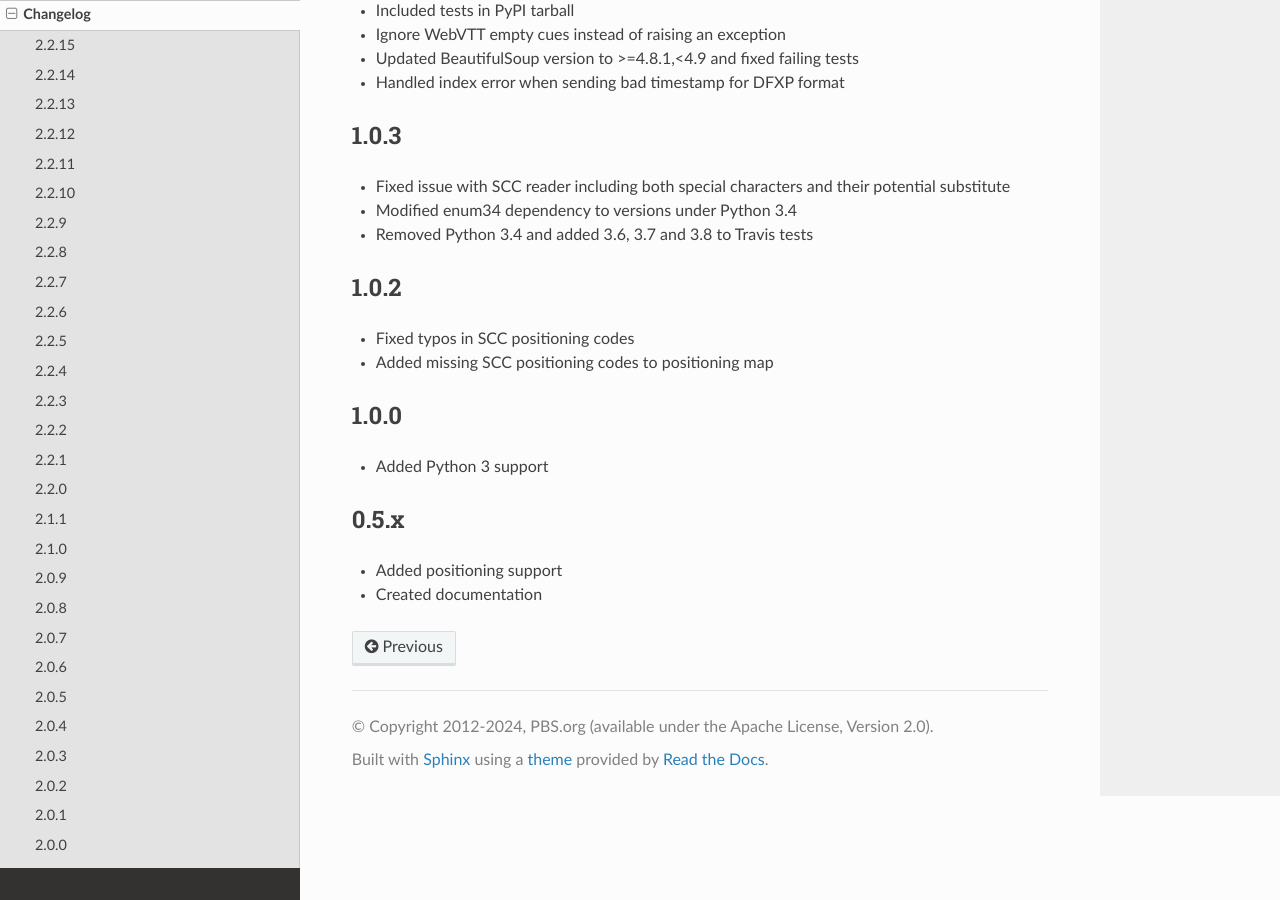
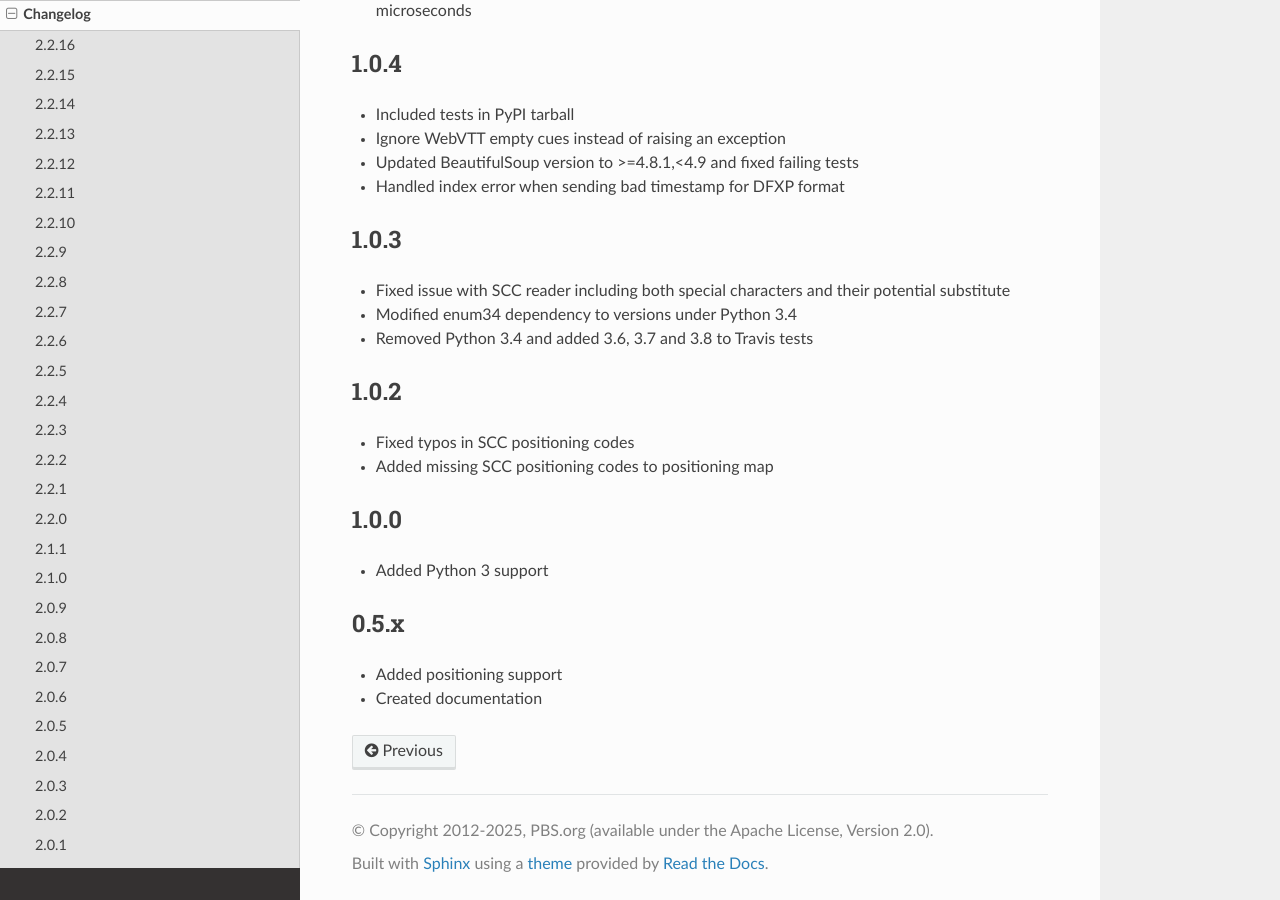
Before and after one commit to pbs/pycaption, a Sphinx documentation site: the page built from docs/changelog.rst, in a window 1280 px wide and 900 px high, scrolled down 5073 px. Built offline with Sphinx 7.4.7 and the Read the Docs theme 3.1.0, drawn with Linux system fonts in a browser that asks for light colours; some of the changed text lies outside the part shown.

Commit message:
update copyright

```diff
--- a/README.rst
+++ b/README.rst
@@ -15,7 +15,7 @@ For details, see the `documentation <http://pycaption.readthedocs.org>`__.
 License
 -------
 
-This module is Copyright (c) 2012-2024 PBS.org and is available under the `Apache
+This module is Copyright (c) 2012-2025 PBS.org and is available under the `Apache
 License, Version 2.0 <http://www.apache.org/licenses/LICENSE-2.0>`__.
 
 .. |Build Status| image:: https://github.com/pbs/pycaption/actions/workflows/unit_tests.yml/badge.svg
--- a/docs/changelog.rst
+++ b/docs/changelog.rst
@@ -1,5 +1,9 @@
 Changelog
 ---------
+2.2.16
+^^^^^^
+- Update copyright details.
+
 2.2.15
 ^^^^^^
 - Always skip doubled special characters, not just in case the cue starters are doubled.
--- a/docs/conf.py
+++ b/docs/conf.py
@@ -45,7 +45,7 @@ master_doc = 'index'
 
 # General information about the project.
 project = 'pycaption'
-copyright = '2012-2024, PBS.org ' \
+copyright = '2012-2025, PBS.org ' \
             '(available under the Apache License, Version 2.0)'
 
 # The version info for the project you're documenting, acts as replacement for
@@ -53,9 +53,9 @@ copyright = '2012-2024, PBS.org ' \
 # built documents.
 #
 # The short X.Y version.
-version = '2.2.12.dev2'
+version = '2.2.16'
 # The full version, including alpha/beta/rc tags.
-release = '2.2.12.dev2'
+release = '2.2.16'
 
 # The language for content autogenerated by Sphinx. Refer to documentation
 # for a list of supported languages.
--- a/setup.py
+++ b/setup.py
@@ -20,7 +20,7 @@ transcript_dependencies = ["nltk==3.8.0"]
 
 setup(
     name="pycaption",
-    version="2.2.15",
+    version="2.2.16",
     description="Closed caption converter",
     long_description=open(README_PATH).read(),
     author="Joe Norton",
```
Also changed, not shown: other parts of README.rst (+1 -1 lines), 1 other file.
